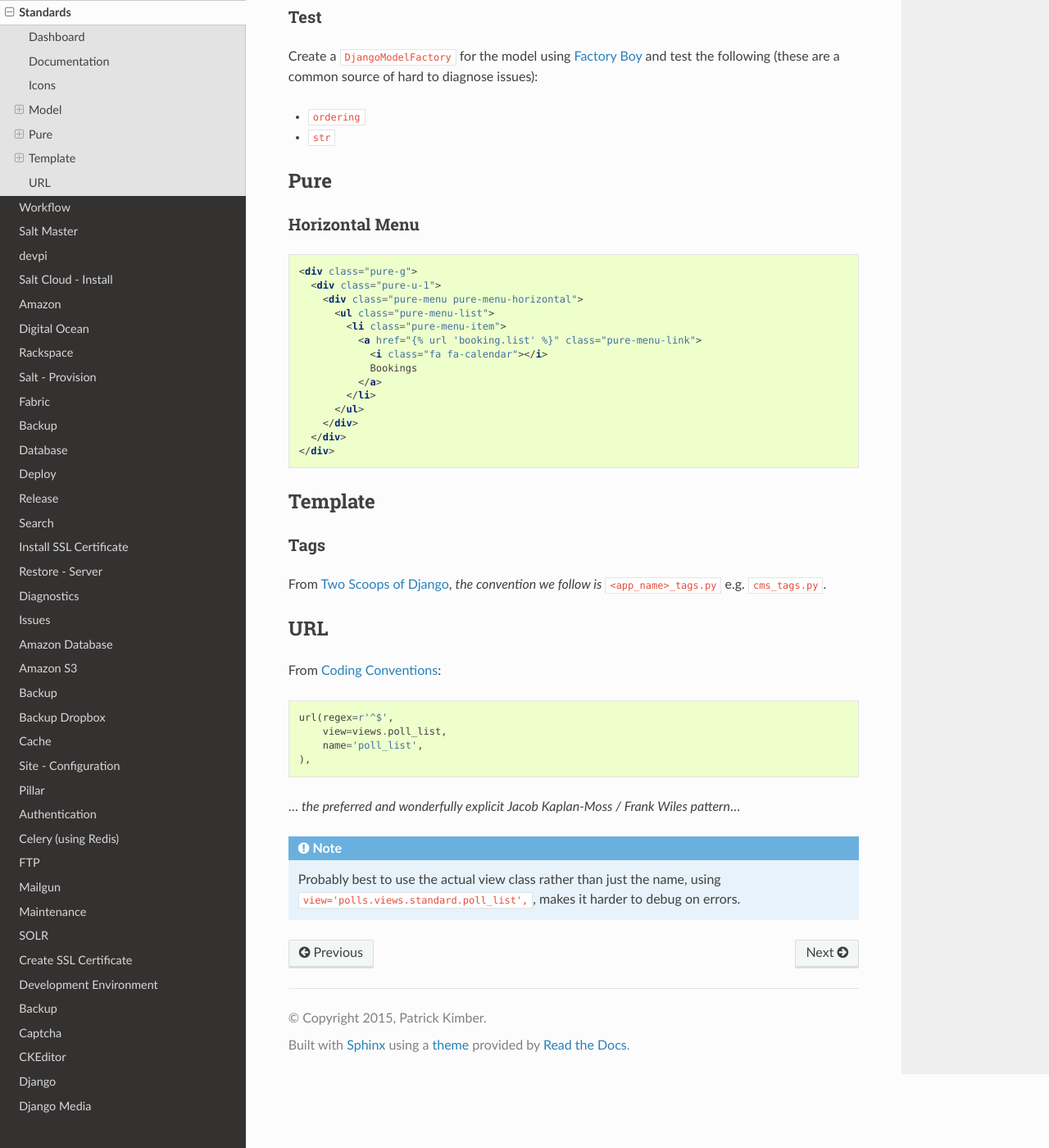
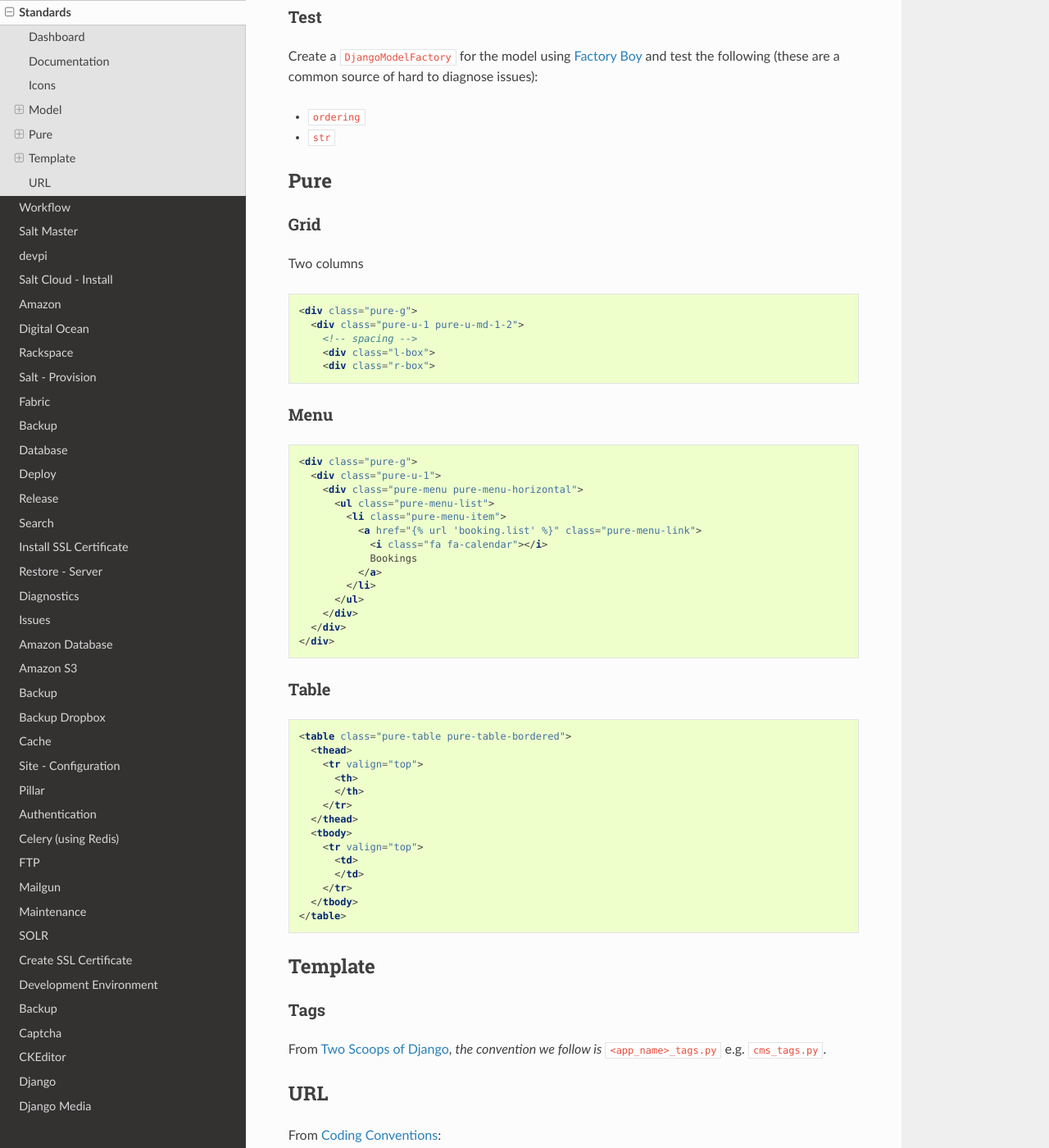
Before and after one commit to pkimber/old-docs-migrated-to-gitlab, a Sphinx documentation site: the page built from source/dev-standards.rst, in a window 1280 px wide and 1400 px high, scrolled down 3046 px. Shown: the whole window at 82% size. Built offline with Sphinx 7.4.7 and the Read the Docs theme 2.0.0, drawn with Linux system fonts in a browser that asks for light colours.

Commit message:
doc - time records report.  standards

```diff
--- a/source/app-invoice.rst
+++ b/source/app-invoice.rst
@@ -46,6 +46,11 @@ Who do I need to invoice::
   qs = TimeRecord.objects.filter(invoice_line__isnull=True, billable=True).order_by('ticket__contact__slug').distinct('ticket__contact__slug')
   for t in qs: print(t.ticket.contact.slug)
 
+How much time have I spent on a ticket::
+
+  # edit the ticket numbers in the source code
+  django-admin.py ticket_time_csv
+
 PDF
 ===
 
--- a/source/dev-standards.rst
+++ b/source/dev-standards.rst
@@ -141,8 +141,21 @@ following (these are a common source of hard to diagnose issues):
 Pure
 ====
 
-Horizontal Menu
----------------
+Grid
+----
+
+Two columns
+
+.. code-block:: html
+
+  <div class="pure-g">
+    <div class="pure-u-1 pure-u-md-1-2">
+      <!-- spacing -->
+      <div class="l-box">
+      <div class="r-box">
+
+Menu
+----
 
 .. code-block:: html
 
@@ -160,6 +173,26 @@ Horizontal Menu
       </div>
     </div>
   </div>
+
+Table
+-----
+
+.. code-block:: html
+
+  <table class="pure-table pure-table-bordered">
+    <thead>
+      <tr valign="top">
+        <th>
+        </th>
+      </tr>
+    </thead>
+    <tbody>
+      <tr valign="top">
+        <td>
+        </td>
+      </tr>
+    </tbody>
+  </table>
 
 Template
 ========
```
